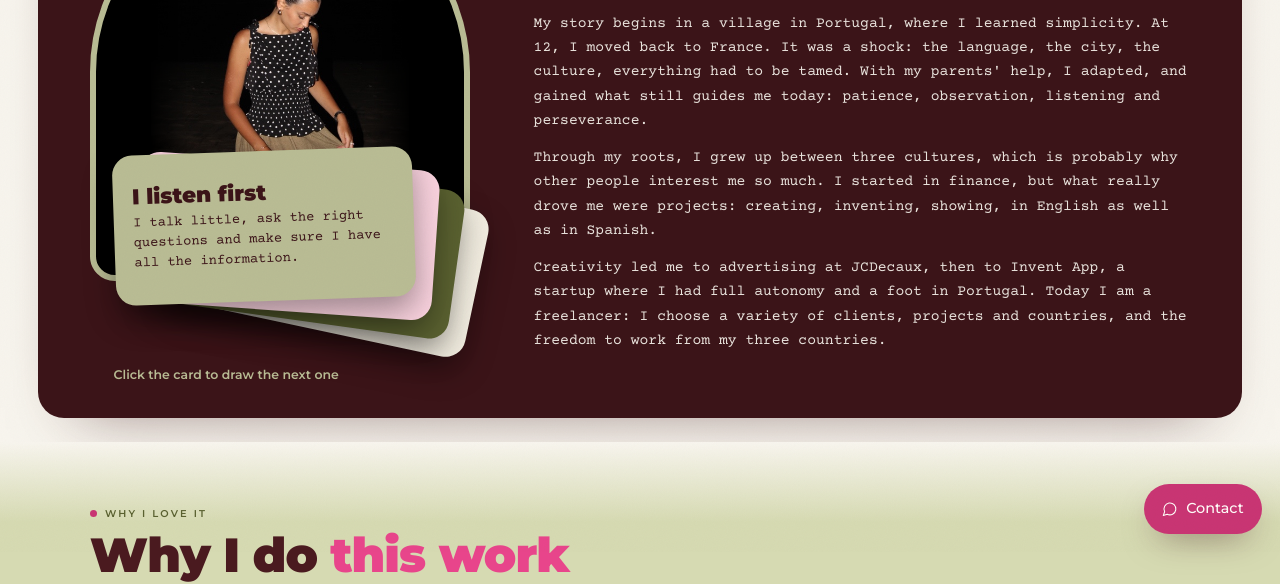
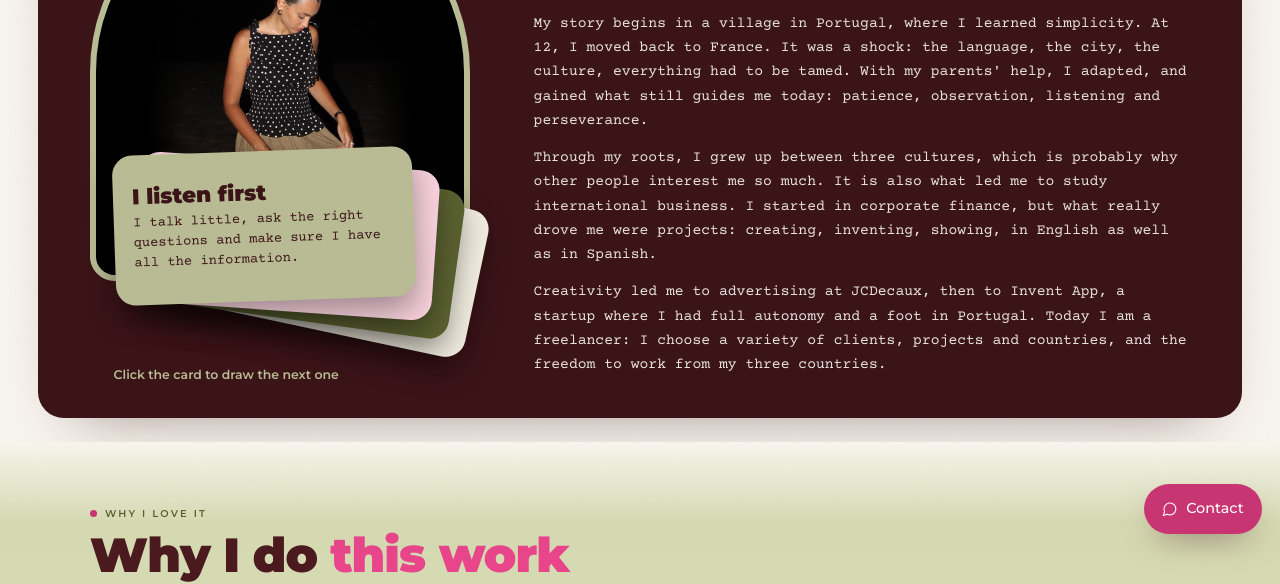
Before and after one commit to icastrategy/ica-marketing, a plain HTML site: page en/a-propos/index.html in a window 1280 px wide. Shown: the part 248-832 px from the top of the page. Drawn offline with Linux system fonts and the light colour scheme; a web font is replaced by a local one.

Commit message:
About: new text (EN)

```diff
--- a/en/a-propos/index.html
+++ b/en/a-propos/index.html
@@ -90,7 +90,7 @@
     <p class="eyebrow">About me</p>
     <p class="abc-name">Inesse <em>Cecilio</em> Alouhmy</p>
     <p class="abc-role">Marketing Strategist · Editorial &amp; Content</p>
-    <div class="abc-lead"><p>My story begins in a village in Portugal, where I learned simplicity. At 12, I moved back to France. It was a shock: the language, the city, the culture, everything had to be tamed. With my parents' help, I adapted, and gained what still guides me today: patience, observation, listening and perseverance.</p><p>Through my roots, I grew up between three cultures, which is probably why other people interest me so much. I started in finance, but what really drove me were projects: creating, inventing, showing, in English as well as in Spanish.</p><p>Creativity led me to advertising at JCDecaux, then to Invent App, a startup where I had full autonomy and a foot in Portugal. Today I am a freelancer: I choose a variety of clients, projects and countries, and the freedom to work from my three countries.</p></div>
+    <div class="abc-lead"><p>My story begins in a village in Portugal, where I learned simplicity. At 12, I moved back to France. It was a shock: the language, the city, the culture, everything had to be tamed. With my parents' help, I adapted, and gained what still guides me today: patience, observation, listening and perseverance.</p><p>Through my roots, I grew up between three cultures, which is probably why other people interest me so much. It is also what led me to study international business. I started in corporate finance, but what really drove me were projects: creating, inventing, showing, in English as well as in Spanish.</p><p>Creativity led me to advertising at JCDecaux, then to Invent App, a startup where I had full autonomy and a foot in Portugal. Today I am a freelancer: I choose a variety of clients, projects and countries, and the freedom to work from my three countries.</p></div>
   </div>
 </section>
 </div></div>
```
